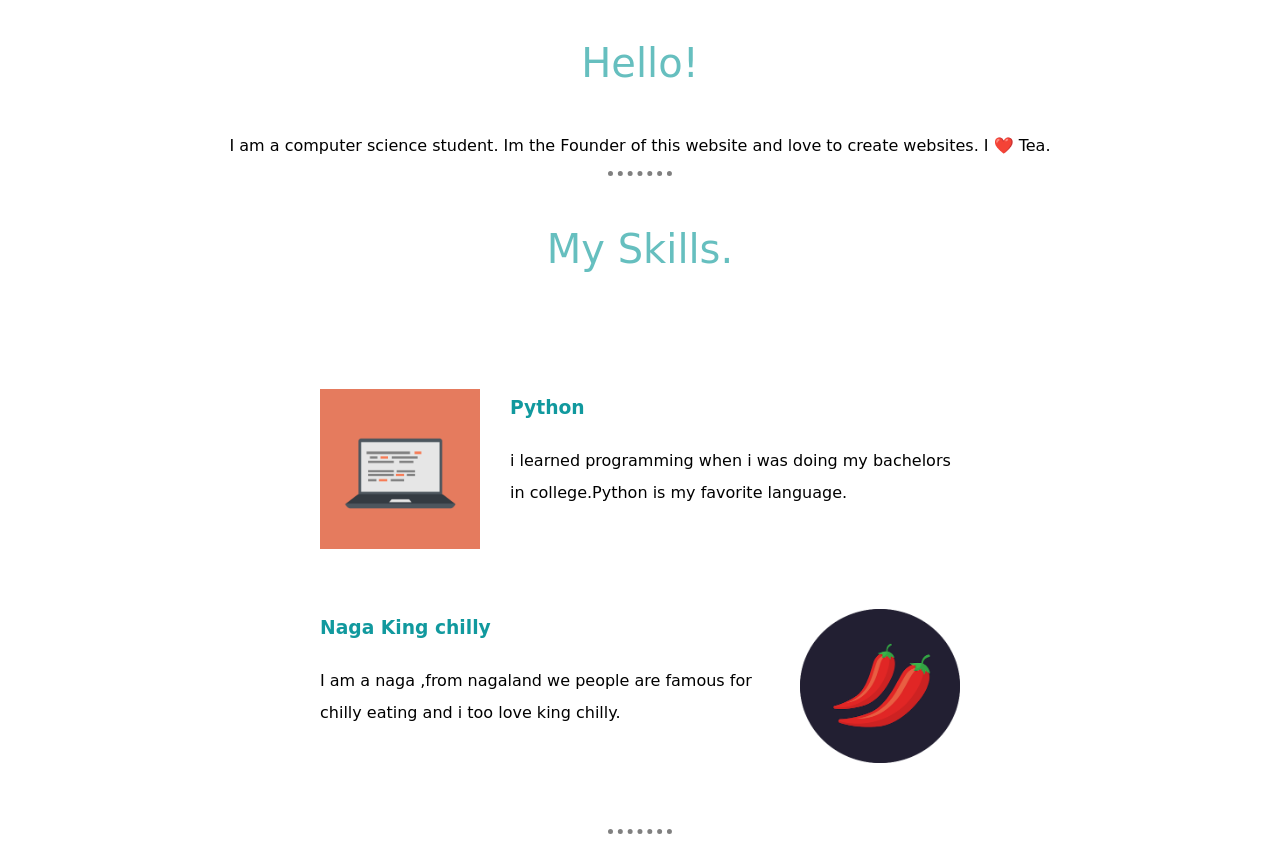
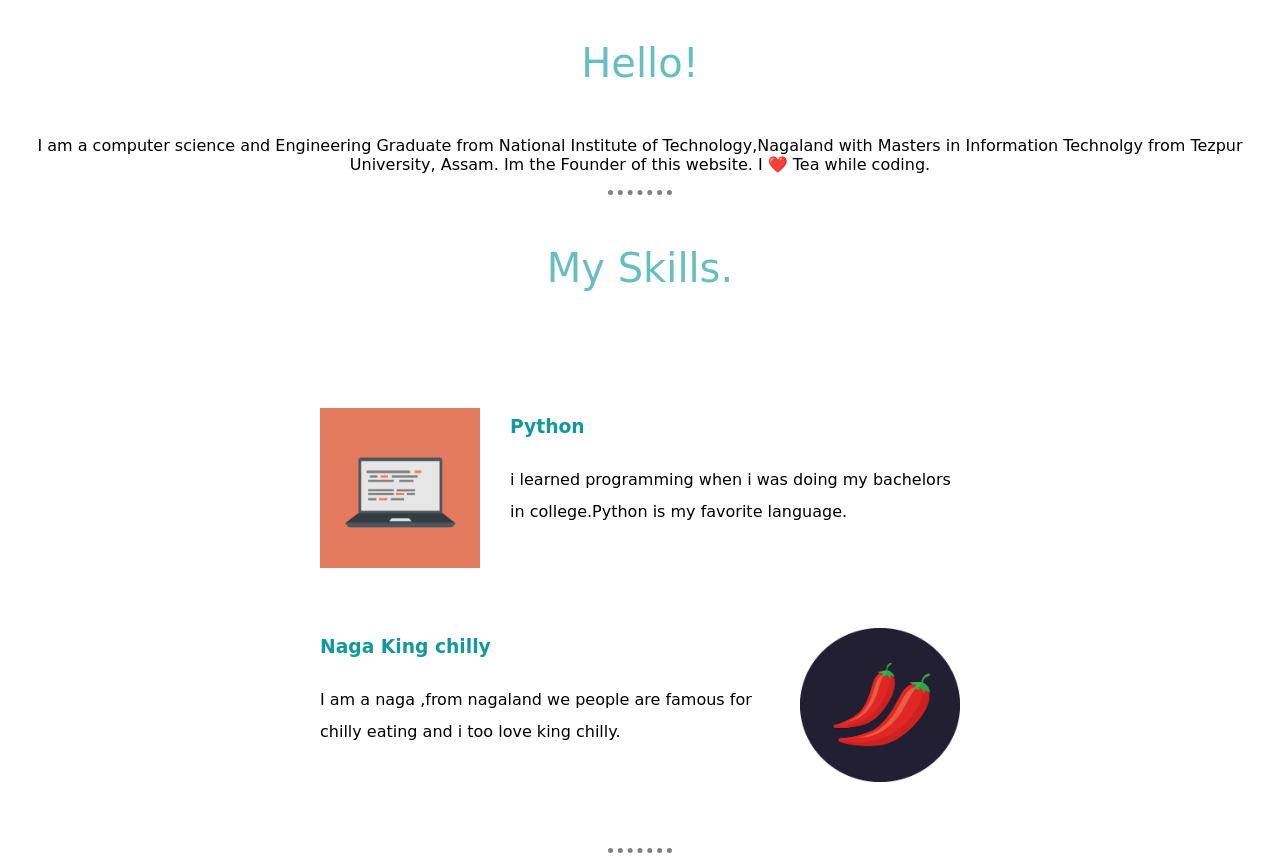
Before and after one commit to Dingkuba/website, a plain HTML site: page index.html in a window 1280 px wide. Shown: the part 980-1844 px from the top of the page. Drawn offline with Linux system fonts and the light colour scheme; a web font is replaced by a local one.

Commit message:
Update index.html

```diff
--- a/index.html
+++ b/index.html
@@ -19,7 +19,7 @@
     <div class="profile">
       <img src="images/circle-cropped.png" alt="">
       <h2>Hello!</h2>
-      <p>I am a computer science student. Im the Founder of this website and love to create websites. I ❤️ Tea.</p>
+      <p>I am a computer science and Engineering Graduate from National Institute of Technology,Nagaland with Masters in Information Technolgy from Tezpur University, Assam. Im the Founder of this website. I ❤️ Tea while coding.</p>
     </div>
     <hr>
     <div class="skills">
```
